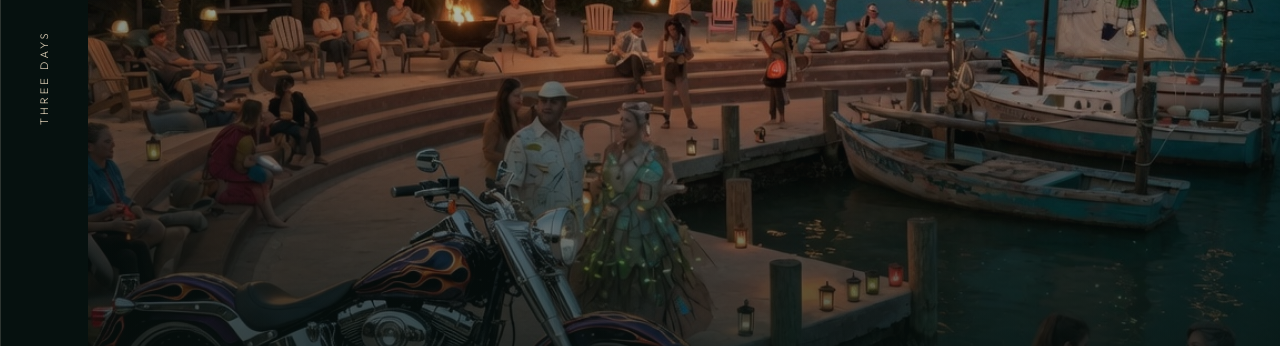
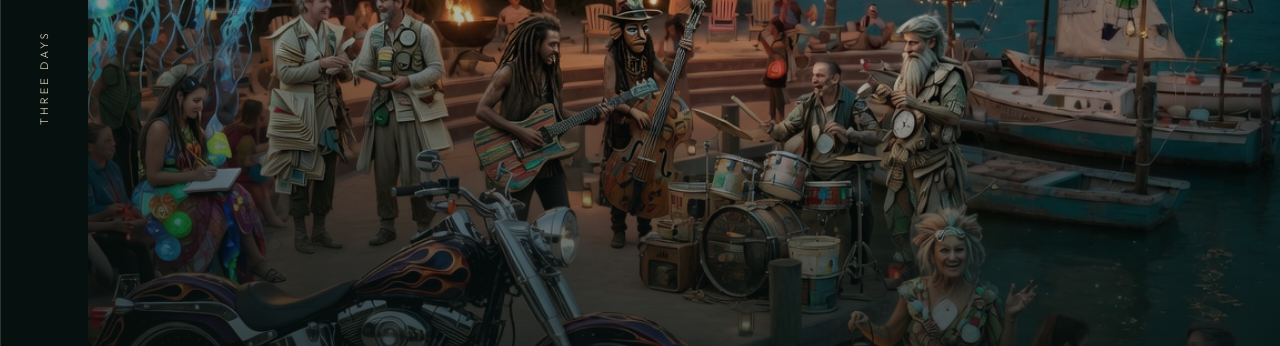
Before and after one commit to cyborgambitions/fire-on-the-island, a website: page index.html in a window 1280 px wide. Shown: the part 259-605 px from the top of the page. Drawn offline with Linux system fonts and the light colour scheme.

Commit message:
Add a band and more misfits to the main photo

```diff
--- a/index.html
+++ b/index.html
@@ -424,7 +424,7 @@
         <span>Keys</span>
       </div>
       <div class="hero-media">
-        <img src="assets/hero-fatboy.jpg" alt="Fire on the Island" />
+        <img src="assets/hero-band.jpg" alt="Fire on the Island" />
         <div class="hero-top">
           <div>
             <p class="presents">David Santana Presents</p>
```
Also changed, not shown: assets/hero-band.jpg (added).
